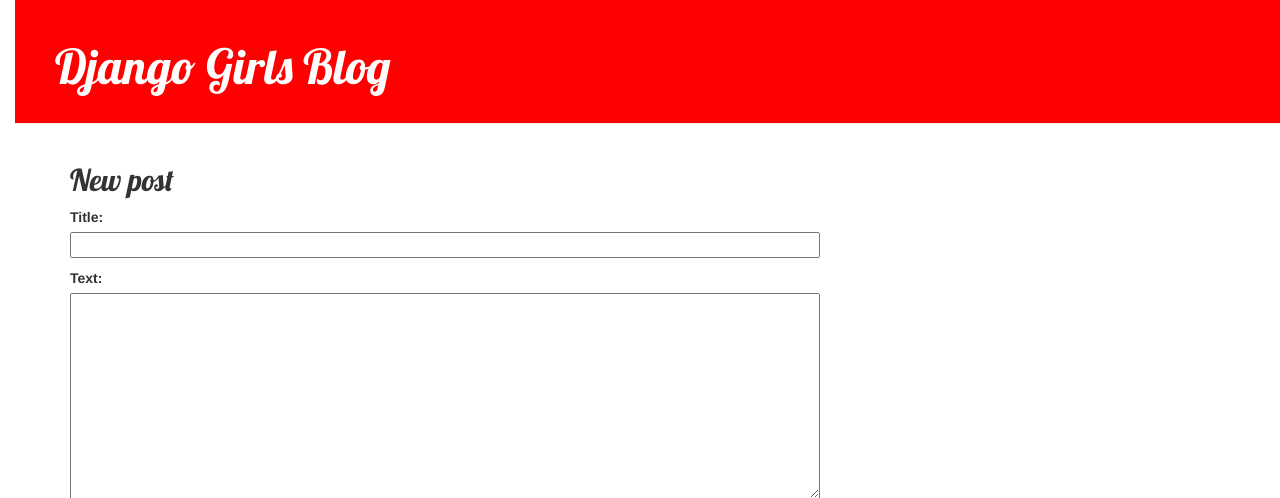
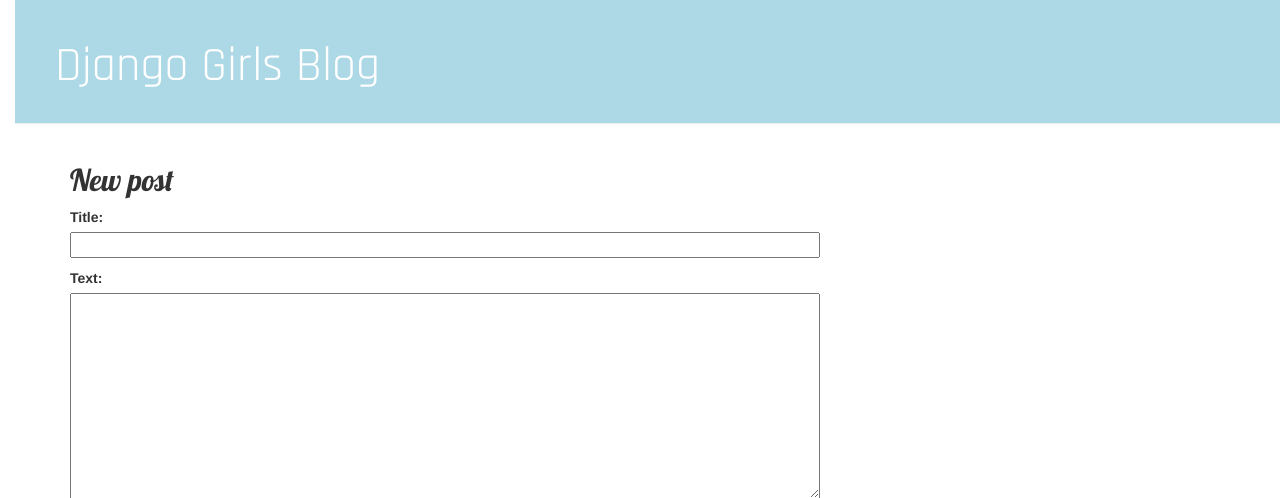
Before and after one commit to MoekaHara/my-first-blog, a Django app: page /post/new/ in a window 1280 px wide. Shown: the top 498 px of the page. Run offline with Django 3.2, Linux system fonts and the light colour scheme; some libraries are stand-ins or nearby versions.

Commit message:
Added view and template for detailed blog post as well as CSS for the site.

```diff
--- a/blog/static/css/blog.css
+++ b/blog/static/css/blog.css
@@ -1,6 +1,6 @@
 h1 a, h2 a {
     color: #C25100;
-    font-family: 'Lobster';
+    font-family: 'Rajdhani';
 }
 
 
@@ -9,7 +9,7 @@
 }
 
 .page-header {
-    background-color: red;
+    background-color: #add8e6;
     margin-top: 0;
     padding: 20px 20px 20px 40px;
 }
--- a/blog/templates/blog/base.html
+++ b/blog/templates/blog/base.html
@@ -6,6 +6,7 @@
       <link rel="stylesheet" href="//maxcdn.bootstrapcdn.com/bootstrap/3.2.0/css/bootstrap-theme.min.css">
       <link rel="stylesheet" href="{% static 'css/blog.css' %}">
       <link href="//fonts.googleapis.com/css?family=Lobster&subset=latin,latin-ext" rel="stylesheet" type="text/css">
+      <link href="//fonts.googleapis.com/css?family=Rajdhani&subset=latin,latin-ext" rel="stylesheet" type="text/css">
     </head>
 
     <body>
```
